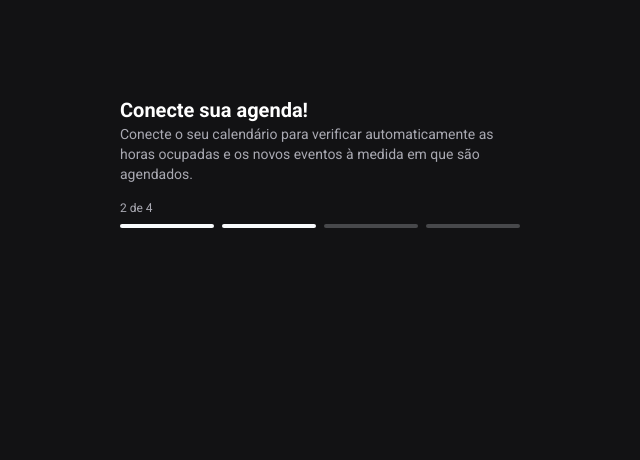
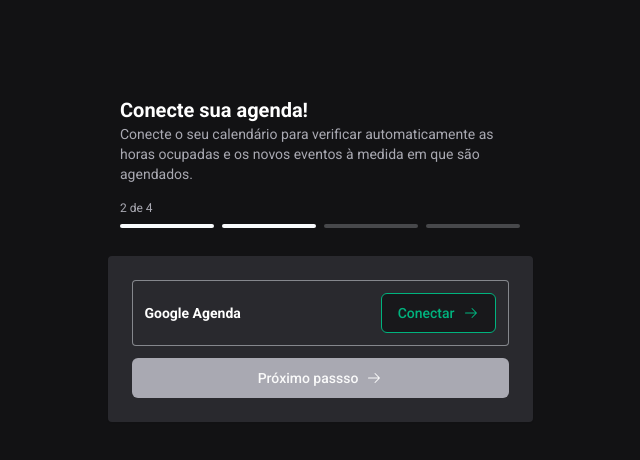
Before and after one commit to Mariano1994/ignite-call, a Next.js app: page /register/connect-calendar in a window 1280 px wide. Shown: the top 460 px of the page, without its empty margins (320-960 px from the left). Built offline with nearby package versions, Linux system fonts and the light colour scheme; a web font is replaced by a local one.

Commit message:
Created connect-calendar component

```diff
--- a/app/components/multi-step-component.tsx
+++ b/app/components/multi-step-component.tsx
@@ -6,16 +6,19 @@ function MultiStepComponent({
   totalSteps,
   currentStep,
 }: MultiStepComponentProps) {
+  // Create an array of steps from 1 to totalSteps
   const steps = Array.from({ length: totalSteps }, (_, index) => index + 1);
   console.log(steps);
 
   return (
     <div className="flex flex-col mt-4 gap-2">
+      {/* Display the current step and total steps */}
       <span className="text-xs font-thin text-gray-200">
         {currentStep} de {totalSteps}
       </span>
       <div className="flex gap-2 items-center">
         {steps.map((step) => (
+          // Each step is represented by a div with different styles based on the current step
           <div
             key={step}
             className={`h-1 w-28 ${
--- a/app/register/connect-calendar/page.tsx
+++ b/app/register/connect-calendar/page.tsx
@@ -1,4 +1,8 @@
+"use client";
 import MultiStepComponent from "@/app/components/multi-step-component";
+import { Button } from "@/components/ui/button";
+import { Card, CardContent } from "@/components/ui/card";
+import { ArrowRight } from "@phosphor-icons/react";
 
 function Page() {
   return (
@@ -12,7 +16,21 @@ function Page() {
           </p>
           <MultiStepComponent totalSteps={4} currentStep={2} />
         </div>
-        {/* <UserRegisterForm /> */}
+        <Card className="bg-gray-700 border-none w-[425px] pt-6 mt-6 rounded-sm">
+          <CardContent>
+            <div className="bg-gray-700 w-full flex items-center justify-between p-3  border-gray-300/55 border-[0.1px] rounded-sm text-white">
+              <span className="text-sm font-bold">Google Agenda</span>
+              <Button className="text-green-300 border-green-300 border">
+                Conectar
+                <ArrowRight />
+              </Button>
+            </div>
+            <Button className="bg-gray-200 hover:bg-brightness-50 mt-3 w-full">
+              Próximo passso
+              <ArrowRight />
+            </Button>
+          </CardContent>
+        </Card>
       </div>
     </div>
   );
```
